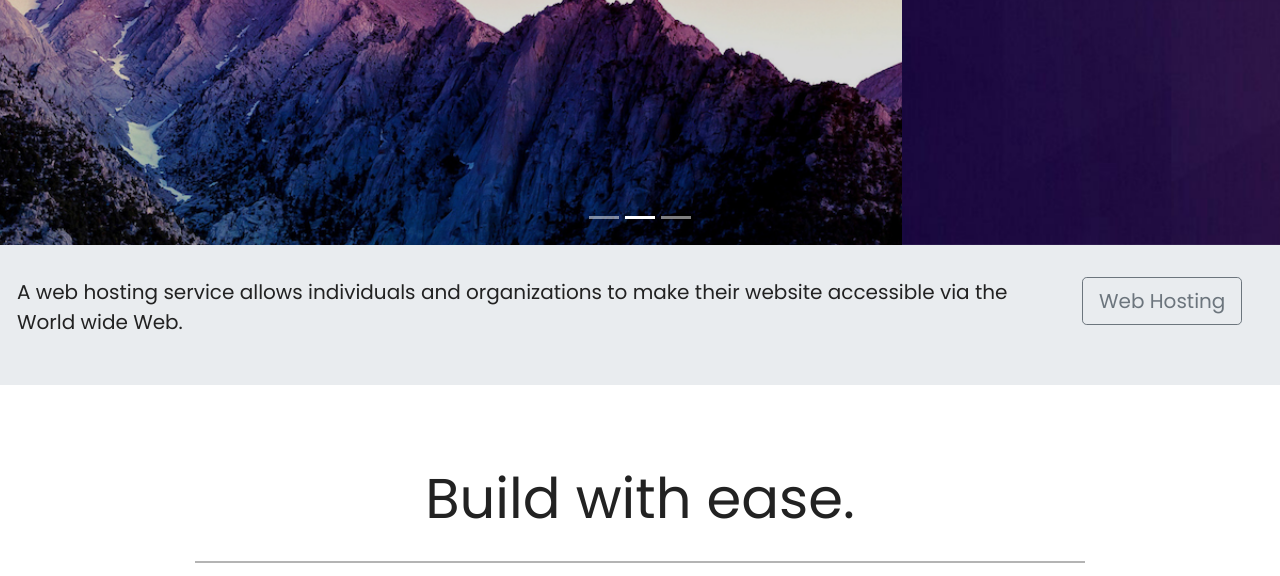
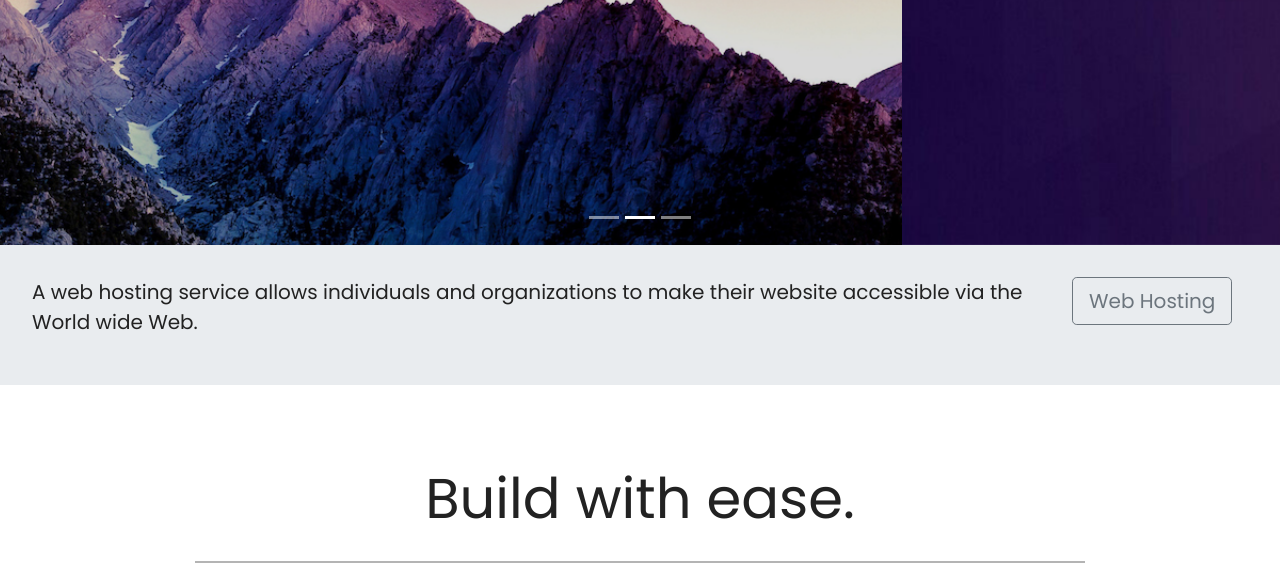
Before and after one commit to johnywojtek/Bootstrap-tutorial, a plain HTML site: page index.html in a window 1280 px wide. Shown: the part 496-1072 px from the top of the page. Drawn offline with nearby package versions, Linux system fonts and the light colour scheme.

Commit message:
Update index.html

```diff
--- a/index.html
+++ b/index.html
@@ -73,7 +73,7 @@
     </div>
 
     <!--- Jumbotron -->
-    <div class="container-fludi">
+    <div class="container-fluid">
         <div class="row jumbotron">
             <div class="col-xs-12 col-sm-12 col-md-9 col-lg-9 col-xl-10">
                 <p class="lead">
```
